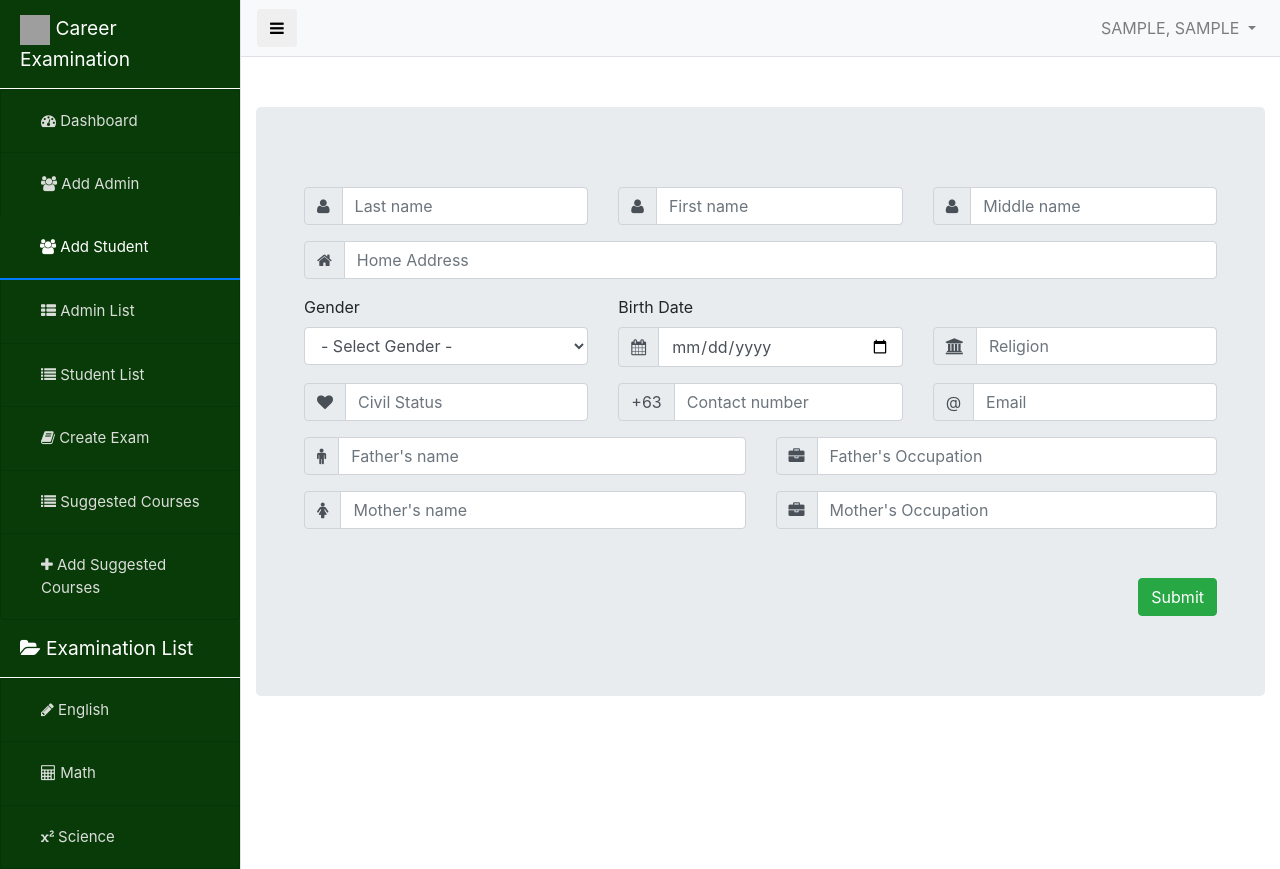
After one commit to John8099/CE, a PHP site: page /pages/add-student.php in a window 1280 px wide. The commit adds this page. Run offline with PHP 8.4, Linux system fonts and the light colour scheme; a user stored in the database is signed in; data comes from the database, SQL or seed files in the repository; both versions use the stored data as it was after the commit; some libraries are stand-ins or nearby versions; grey boxes are pictures that could not be loaded.

Commit message:
final revision

```diff
--- a/components/admin_sideNav.php
+++ b/components/admin_sideNav.php
@@ -7,6 +7,7 @@
         $links = array(
             "admin-dashboard.php" => "Dashboard",
             "add-admin.php" => "Add Admin",
+            "add-student.php" => "Add Student",
             "admin.php" => "Admin List",
             "student.php" => "Student List",
             "create-exam.php" => "Create Exam",
@@ -15,6 +16,7 @@
         );
         $icons = array(
             "dashboard",
+            "users",
             "users",
             "th-list",
             "list",
--- a/components/bootstrap.php
+++ b/components/bootstrap.php
@@ -22,13 +22,25 @@ if ($stat == "true") :
     <script src="https://ajax.googleapis.com/ajax/libs/jquery/3.5.1/jquery.min.js"></script>
     <script src="https://cdnjs.cloudflare.com/ajax/libs/popper.js/1.12.9/umd/popper.min.js"></script>
     <script src="https://maxcdn.bootstrapcdn.com/bootstrap/4.0.0/js/bootstrap.min.js"></script>
-    <script src="https://cdn.datatables.net/1.10.23/js/jquery.dataTables.min.js"></script>
-    <script src="https://cdn.datatables.net/1.10.23/js/dataTables.bootstrap4.min.js"></script>
     <script src="https://cdn.jsdelivr.net/npm/sweetalert2@10"></script>
     <script src="https://cdn.jsdelivr.net/npm/apexcharts"></script>
 
-    <link rel="stylesheet" href="https://cdn.datatables.net/1.10.23/css/dataTables.bootstrap4.min.css">
     <link rel="stylesheet" href="https://maxcdn.bootstrapcdn.com/bootstrap/4.0.0/css/bootstrap.min.css">
+
+    <link rel="stylesheet" href="https://cdn.datatables.net/1.10.24/css/dataTables.bootstrap4.min.css">
+    <link rel="stylesheet" href="https://cdn.datatables.net/buttons/1.7.0/css/buttons.bootstrap4.min.css">
+
+    <script src="https://cdn.datatables.net/1.10.24/js/jquery.dataTables.min.js"></script>
+    <script src="https://cdn.datatables.net/1.10.24/js/dataTables.bootstrap4.min.js"></script>
+    <script src="https://cdn.datatables.net/buttons/1.7.0/js/dataTables.buttons.min.js"></script>
+    <script src="https://cdn.datatables.net/buttons/1.7.0/js/buttons.bootstrap4.min.js"></script>
+    <script src="https://cdnjs.cloudflare.com/ajax/libs/jszip/3.1.3/jszip.min.js"></script>
+    <script src="https://cdnjs.cloudflare.com/ajax/libs/pdfmake/0.1.53/pdfmake.min.js"></script>
+    <script src="https://cdnjs.cloudflare.com/ajax/libs/pdfmake/0.1.53/vfs_fonts.js"></script>
+    <script src="https://cdn.datatables.net/buttons/1.7.0/js/buttons.html5.min.js"></script>
+    <script src="https://cdn.datatables.net/buttons/1.7.0/js/buttons.print.min.js"></script>
+    <script src="https://cdn.datatables.net/buttons/1.7.0/js/buttons.colVis.min.js"></script>
+
 <?php
 else :
 ?>
--- a/functions/checkEmailAndUsername.php
+++ b/functions/checkEmailAndUsername.php
@@ -57,7 +57,7 @@ function admin_uname($db)
 
 function user_email($db)
 {
-    $query = mysqli_query($db, "SELECT * FROM students WHERE email = '$_POST[email]' and id != '$_POST[id]'");
+    $query = mysqli_query($db, "SELECT * FROM students WHERE email = '$_POST[email]'");
 
     if (mysqli_num_rows($query) > 0) {
         echo "true";
--- /dev/null
+++ b/pages/add-student.php
@@ -0,0 +1,238 @@
+<?php
+session_start();
+include "../functions/conn.php";
+if (!$_SESSION['admin_id']) {
+    header("location: ../");
+}
+?>
+<!DOCTYPE html>
+<html lang="en">
+
+<head>
+    <meta charset="UTF-8">
+    <meta name="viewport" content="width=device-width, initial-scale=1.0">
+    <title>Admin Page</title>
+    <link rel="icon" href="../img/ui.png" type="image/icon type">
+
+    <!-- BOOTSTRAP LINK -->
+    <?php include '../components/bootstrap.php'; ?>
+    <link rel="stylesheet" href="../dep/font-awesome/css/font-awesome.min.css">
+    <link rel="stylesheet" href="../css/admin_style.css">
+
+    <!-- notification -->
+    <link rel="stylesheet" href="../dep/minJsCss/css/notify.css">
+    <link rel="stylesheet" href="../dep/minJsCss/css/prettify.css">
+    <script src="../dep/minJsCss/js/notify.js"></script>
+    <script src="../dep/minJsCss/js/prettify.js"></script>
+
+    <style>
+        .apexcharts-menu-icon {
+            display: none !important;
+        }
+    </style>
+</head>
+
+<body>
+    <?php #include "../components/admin_nav.php"
+    ?>
+
+    <div class="d-flex" id="wrapper">
+        <!-- Sidebar -->
+        <?php include '../components/admin_sideNav.php'; ?>
+        <!-- /#sidebar-wrapper -->
+
+        <!-- Page Content -->
+        <div id="page-content-wrapper">
+            <?php include '../components/admin_nav.php'; ?>
+
+            <div class="container">
+                <div id="space"></div>
+                <div class="jumbotron">
+                    <form id="formReg" action="../functions/registration.php?admin" method="POST">
+                        <div class="modal-body">
+                            <div class="form-group">
+                                <div class="row">
+                                    <div class="col">
+                                        <div class="input-group">
+                                            <div class="input-group-prepend">
+                                                <div class="input-group-text"><i class="fa fa-user"></i></div>
+                                            </div>
+                                            <input type="text" class="form-control" name="lname" placeholder="Last name" required>
+                                        </div>
+                                    </div>
+                                    <div class="col">
+                                        <div class="input-group">
+                                            <div class="input-group-prepend">
+                                                <div class="input-group-text"><i class="fa fa-user"></i></div>
+                                            </div>
+                                            <input type="text" class="form-control" name="fname" placeholder="First name" required>
+                                        </div>
+                                    </div>
+                                    <div class="col">
+                                        <div class="input-group">
+                                            <div class="input-group-prepend">
+                                                <div class="input-group-text"><i class="fa fa-user"></i></div>
+                                            </div>
+                                            <input type="text" class="form-control" name="mname" placeholder="Middle name" required>
+                                        </div>
+                                    </div>
+                                </div>
+                            </div>
+                            <div class="form-group">
+                                <div class="row">
+                                    <div class="col">
+                                        <div class="input-group">
+                                            <div class="input-group-prepend">
+                                                <div class="input-group-text"><i class="fa fa-home"></i></div>
+                                            </div>
+                                            <input type="text" class="form-control" name="homeAdd" placeholder="Home Address" required>
+                                        </div>
+                                    </div>
+                                </div>
+                            </div>
+                            <div class="form-group">
+                                <div class="row">
+                                    <div class="col">
+                                        <label for="gender">Gender</label>
+                                        <select name="gender" class="form-control" required>
+                                            <option value="">- Select Gender -</option>
+                                            <option value="male">Male</option>
+                                            <option value="female">Female</option>
+                                            <option value="others">Others</option>
+                                        </select>
+                                    </div>
+                                    <div class="col">
+                                        <label for="bDay">Birth Date</label>
+                                        <div class="input-group">
+                                            <div class="input-group-prepend">
+                                                <div class="input-group-text"><i class="fa fa-calendar"></i></div>
+                                            </div>
+                                            <input type="date" id="datepicker" class="form-control" name="bdate" required>
+                                        </div>
+                                    </div>
+                                    <div class="col">
+                                        <label for="" style="color: transparent;">text</label>
+                                        <div class="input-group">
+                                            <div class="input-group-prepend">
+                                                <div class="input-group-text"><i class="fa fa-university"></i></div>
+                                            </div>
+                                            <input type="text" class="form-control" name="religion" placeholder="Religion" required>
+                                        </div>
+                                    </div>
+                                </div>
+                            </div>
+                            <div class="form-group">
+                                <div class="row">
+                                    <div class="col">
+                                        <div class="input-group">
+                                            <div class="input-group-prepend">
+                                                <div class="input-group-text"><i class="fa fa-heart"></i></div>
+                                            </div>
+                                            <input type="text" class="form-control" name="civilStat" placeholder="Civil Status" required>
+                                        </div>
+                                    </div>
+                                    <div class="col">
+                                        <div class="input-group">
+                                            <div class="input-group-prepend">
+                                                <div class="input-group-text">+63</div>
+                                            </div>
+                                            <input type="number" class="form-control" name="contactNumber" id="inputContactNumber" placeholder="Contact number" required>
+                                        </div>
+                                    </div>
+                                    <div class="col">
+                                        <div class="input-group">
+                                            <div class="input-group-prepend">
+                                                <div class="input-group-text">@</div>
+                                            </div>
+                                            <input type="email" class="form-control" id="stud_email" name="email" placeholder="Email" required>
+                                        </div>
+                                    </div>
+                                </div>
+                            </div>
+                            <div class="form-group">
+                                <div class="row">
+                                    <div class="col">
+                                        <div class="input-group">
+                                            <div class="input-group-prepend">
+                                                <div class="input-group-text"><i class="fa fa-male"></i></div>
+                                            </div>
+                                            <input type="text" class="form-control" name="fatherName" placeholder="Father's name" required>
+                                        </div>
+                                    </div>
+                                    <div class="col">
+                                        <div class="input-group">
+                                            <div class="input-group-prepend">
+                                                <div class="input-group-text"><i class="fa fa-briefcase"></i></div>
+                                            </div>
+                                            <input type="text" class="form-control" name="fatherOccupation" placeholder="Father's Occupation" required>
+                                        </div>
+                                    </div>
+                                </div>
+                            </div>
+                            <div class="form-group">
+                                <div class="row">
+                                    <div class="col">
+                                        <div class="input-group">
+                                            <div class="input-group-prepend">
+                                                <div class="input-group-text"><i class="fa fa-female"></i></div>
+                                            </div>
+                                            <input type="text" class="form-control" name="motherName" placeholder="Mother's name" required>
+                                        </div>
+                                    </div>
+                                    <div class="col">
+                                        <div class="input-group">
+                                            <div class="input-group-prepend">
+                                                <div class="input-group-text"><i class="fa fa-briefcase"></i></div>
+                                            </div>
+                                            <input type="text" class="form-control" name="motherOccupation" placeholder="Mother's Occupation" required>
+                                        </div>
+                                    </div>
+                                </div>
+                            </div>
+                        </div>
+                        <div class="modal-footer">
+                            <button type="submit" id="btnReg" class="btn btn-success">Submit</button>
+                        </div>
+                    </form>
+                </div>
+            </div>
+
+        </div>
+
+    </div>
+    <script>
+        $("#stud_email").on("click", () => {
+            $("#stud_email").css("border", "1px solid #cfd4db");
+            $("#btnReg").prop("disabled", false);
+        })
+
+        $("#stud_email").on("blur", () => {
+            let studEmail = $("#stud_email").val()
+            if (studEmail !== "" && studEmail !== " ") {
+                $.ajax({
+                    url: "../functions/checkEmailAndUsername.php?user_email",
+                    type: 'POST',
+                    cache: false,
+                    data: {
+                        email: studEmail,
+                    },
+                    success: (data) => {
+                        if (data === "true") {
+                            $.notify(`Error! ${studEmail} was already taken.`, {
+                                type: "danger",
+                                close: true
+                            });
+                            $("#stud_email").css("border", "2px solid red");
+                            $("#btnReg").prop("disabled", true);
+                        } else {
+                            $("#stud_email").css("border", "1px solid #cfd4db");
+                            $("#btnReg").prop("disabled", false);
+                        }
+                    }
+                })
+            }
+        })
+    </script>
+</body>
+
+</html>
--- a/pages/english.php
+++ b/pages/english.php
@@ -49,7 +49,7 @@ if (!$_SESSION['admin_id']) {
                                 <a href="edit-exam.php?cat=English&&id=<?php echo $row->id ?>" alt="edit" style="text-decoration: none;">
                                     <i class="fa fa-edit" style="font-size: 18px;margin: 5px"></i>
                                 </a>
-                                <a href="delete-exam.php?id=<?php echo $row->id ?>" alt="delete" class="text-danger" style="text-decoration: none;">
+                                <a href="../functions/delete-exam.php?cat=english&&id=<?php echo $row->id ?>" alt="delete" class="text-danger" style="text-decoration: none;">
                                     <i class="fa fa-times" style="font-size: 18px;margin: 5px;"></i>
                                 </a>
                             </div>
--- a/pages/math.php
+++ b/pages/math.php
@@ -49,7 +49,7 @@ if (!$_SESSION['admin_id']) {
                                 <a href="edit-exam.php?cat=Math&&id=<?php echo $row->id ?>" alt="edit" style="text-decoration: none;">
                                     <i class="fa fa-edit" style="font-size: 18px;margin: 5px"></i>
                                 </a>
-                                <a href="delete-exam.php?id=<?php echo $row->id ?>" alt="delete" class="text-danger" style="text-decoration: none;">
+                                <a href="../functions/delete-exam.php?cat=math&&id=<?php echo $row->id ?>" alt="delete" class="text-danger" style="text-decoration: none;">
                                     <i class="fa fa-times" style="font-size: 18px;margin: 5px;"></i>
                                 </a>
                             </div>
--- a/pages/science.php
+++ b/pages/science.php
@@ -49,7 +49,7 @@ if (!$_SESSION['admin_id']) {
                                 <a href="edit-exam.php?cat=Science&&id=<?php echo $row->id ?>" alt="edit" style="text-decoration: none;">
                                     <i class="fa fa-edit" style="font-size: 18px;margin: 5px"></i>
                                 </a>
-                                <a href="delete-exam.php?id=<?php echo $row->id ?>" alt="delete" class="text-danger" style="text-decoration: none;">
+                                <a href="../functions/delete-exam.php?cat=science&&id=<?php echo $row->id ?>" alt="delete" class="text-danger" style="text-decoration: none;">
                                     <i class="fa fa-times" style="font-size: 18px;margin: 5px;"></i>
                                 </a>
                             </div>
```
Also changed, not shown: DB/ce.sql (added, +256 -0 lines), functions/delete-exam.php (added, +16 -0 lines), pages/admin.php (+8 -3 lines), pages/student.php (+7 -2 lines), pages/suggested-courses.php (+6 -1 lines).
